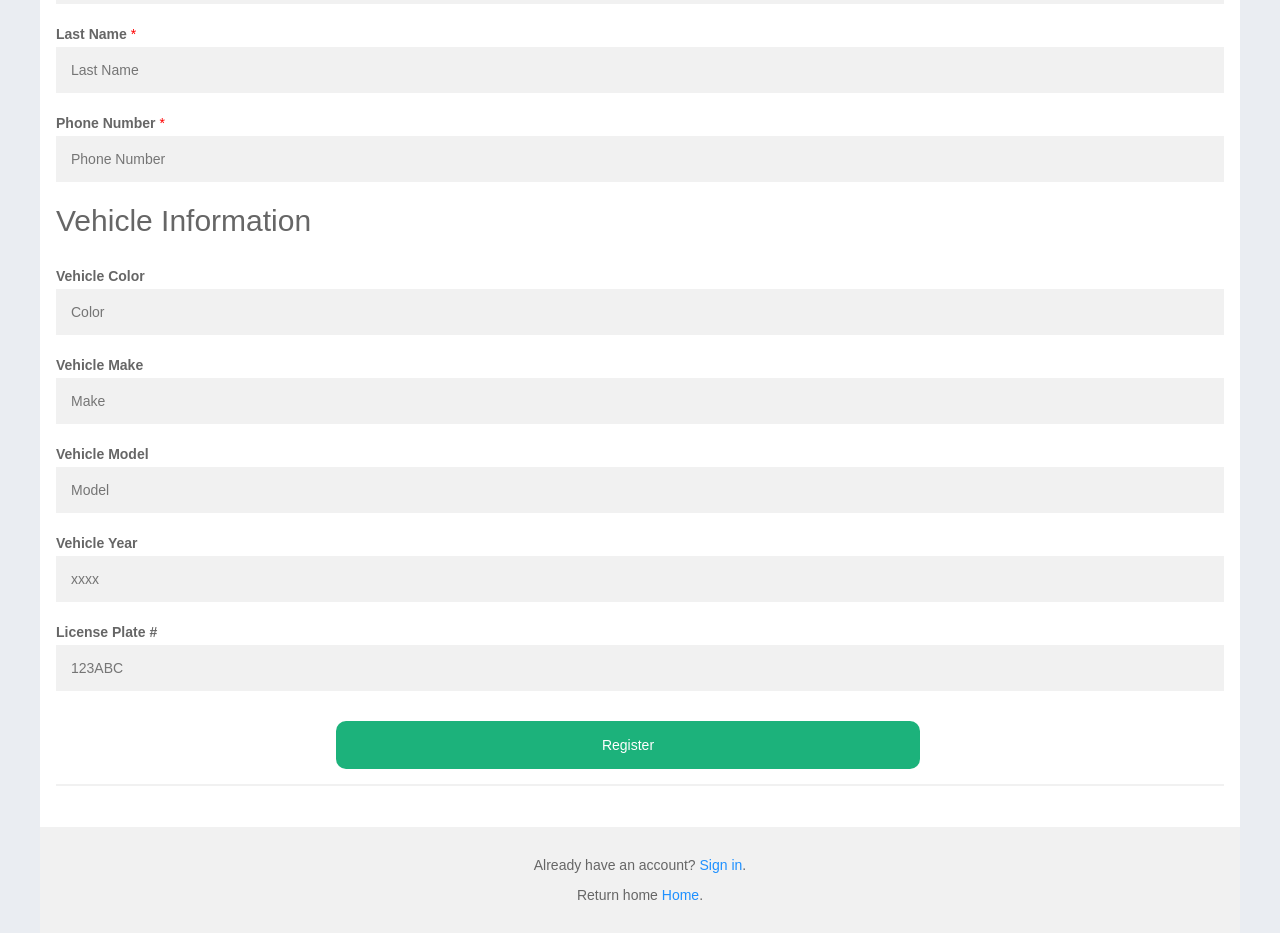
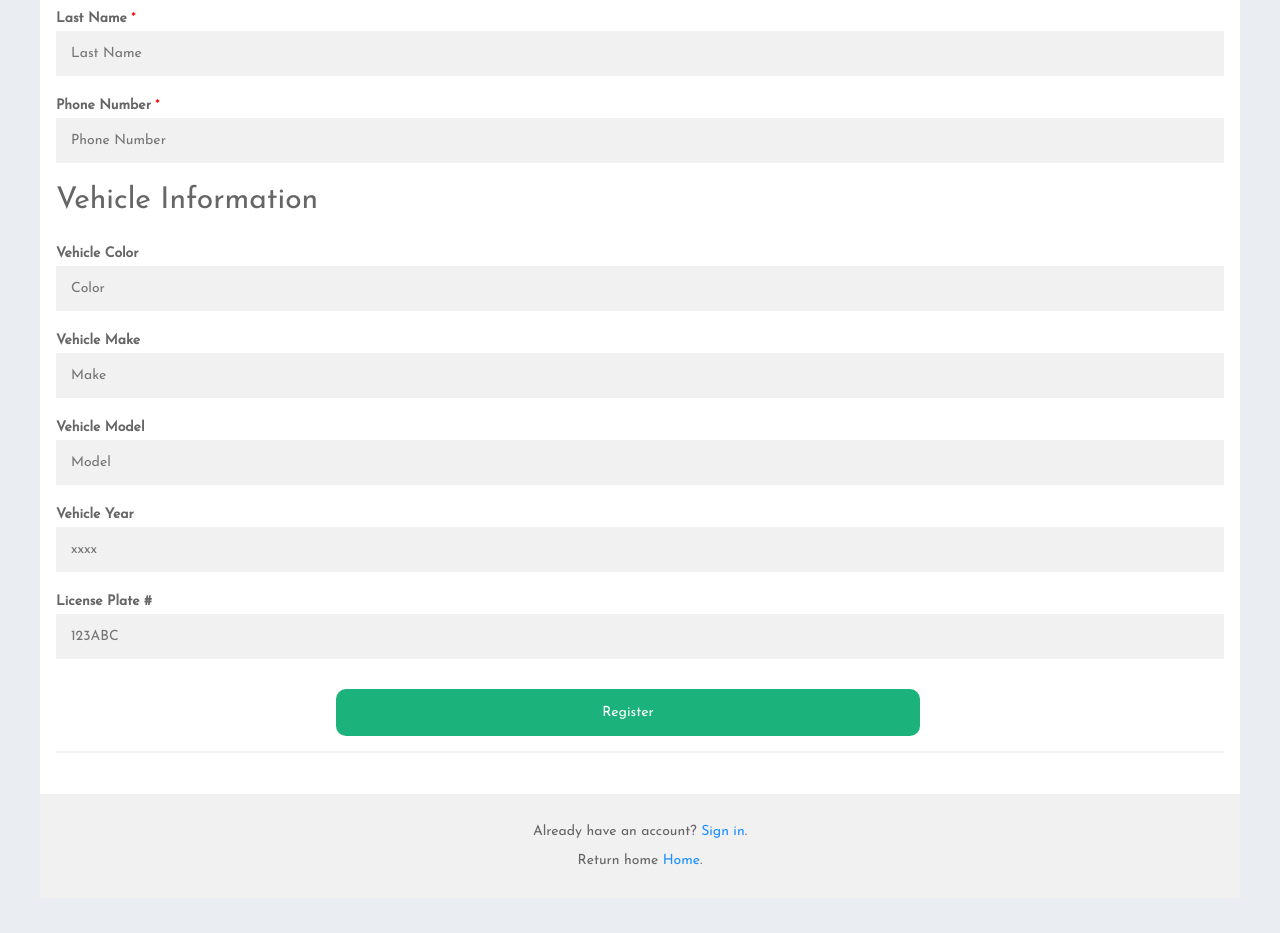
Before and after one commit to TeamScrummers/CampusRide, a SvelteKit app: page /auth in a window 1280 px wide. Shown: the part 420-1353 px from the top of the page. After the commit the page ends 1318 px from the top, so only its background shows below. Built offline with nearby package versions, Linux system fonts and the light colour scheme.

Commit message:
fancy words

```diff
--- a/src/routes/auth/+page.svelte
+++ b/src/routes/auth/+page.svelte
@@ -12,6 +12,10 @@
     let licensePlate = '';
     let vehicleColor = '';
 </script>
+
+<head>
+    <link href="https://fonts.googleapis.com/css2?family=Josefin+Sans&display=swap" rel="stylesheet">
+</head>
 
 
 <body>
@@ -67,19 +71,17 @@
 
 <style>
     body {
-        font-family: Arial, Helvetica, sans-serif;
+        font-family: 'Josefin Sans', sans-serif;
     }
 
     * {
         box-sizing: border-box;
     }
 
-
     .container {
         padding: 16px;
         background-color: white;
     }
-
 
     input[type=text],
     input[type=password] {
@@ -89,6 +91,7 @@
         display: list-block;
         border: none;
         background: #f1f1f1;
+        font-family: 'Josefin Sans', sans-serif;
     }
 
     input[type=text]:focus,
@@ -97,12 +100,10 @@
         outline: none;
     }
 
-
     hr {
         border: 1px solid #f1f1f1;
         margin-bottom: 25px;
     }
-
 
     .registerbtn {
         background-color: #04AA6D;
@@ -115,21 +116,22 @@
         opacity: 0.9;
         position: relative;
         left: 280px;
-        border-radius: 10px; /* round off the edges */
+        border-radius: 10px;
+        font-family: 'Josefin Sans', sans-serif;
     }
 
     .registerbtn:hover {
         opacity: 1;
     }
 
-
     a {
         color: dodgerblue;
+        font-family: 'Josefin Sans', sans-serif;
     }
-
 
     .signin {
         background-color: #f1f1f1;
         text-align: center;
+        font-family: 'Josefin Sans', sans-serif;
     }
 </style>
--- a/src/routes/home/+page.svelte
+++ b/src/routes/home/+page.svelte
@@ -65,6 +65,10 @@
   calculateTripCost();
 
 </script>
+
+<head>
+  <link href="https://fonts.googleapis.com/css2?family=Josefin+Sans&display=swap" rel="stylesheet">
+</head>
 
   <div class="map-container">
     <Map />
@@ -190,6 +194,7 @@
   box-shadow: 0 -5px 10px rgba(0, 0, 0, 0.2);
   overflow: hidden;
   transition: height 0.3s ease-out;
+  font-family: 'Josefin Sans', sans-serif;
   /* overflow-y: scroll */
 }
 
--- a/src/routes/login/+page.svelte
+++ b/src/routes/login/+page.svelte
@@ -3,6 +3,10 @@
     let emailLog;
     let passwordLog;
 </script>
+
+<head>
+    <link href="https://fonts.googleapis.com/css2?family=Josefin+Sans&display=swap" rel="stylesheet">
+</head>
 
 <body>
     <form on:submit={handleOnLogin(emailLog, passwordLog)}>
@@ -34,7 +38,7 @@
 
 <style>
     body {
-        font-family: 'Konkhmer Sleokchher', sans-serif;
+        font-family: 'Josefin Sans', sans-serif;
     }
 
     * {
@@ -102,6 +106,7 @@
         position: relative;
         left: 0px;
         border-radius: 10px; /* round off the edges */
+        font-family: 'Josefin Sans', sans-serif;
 
     }
 
@@ -111,6 +116,7 @@
 
     a {
         color: dodgerblue;
+        font-family: 'Josefin Sans', sans-serif;
     }
 
     .signin {
@@ -119,5 +125,6 @@
         position: relative;
         top: 10px;
         left: 10px;
+        font-family: 'Josefin Sans', sans-serif;
     }
 </style>
```
Also changed, not shown: src/routes/driver/driver.svelte (+4 -5 lines), src/routes/passenger/passenger.svelte (+4 -4 lines).
